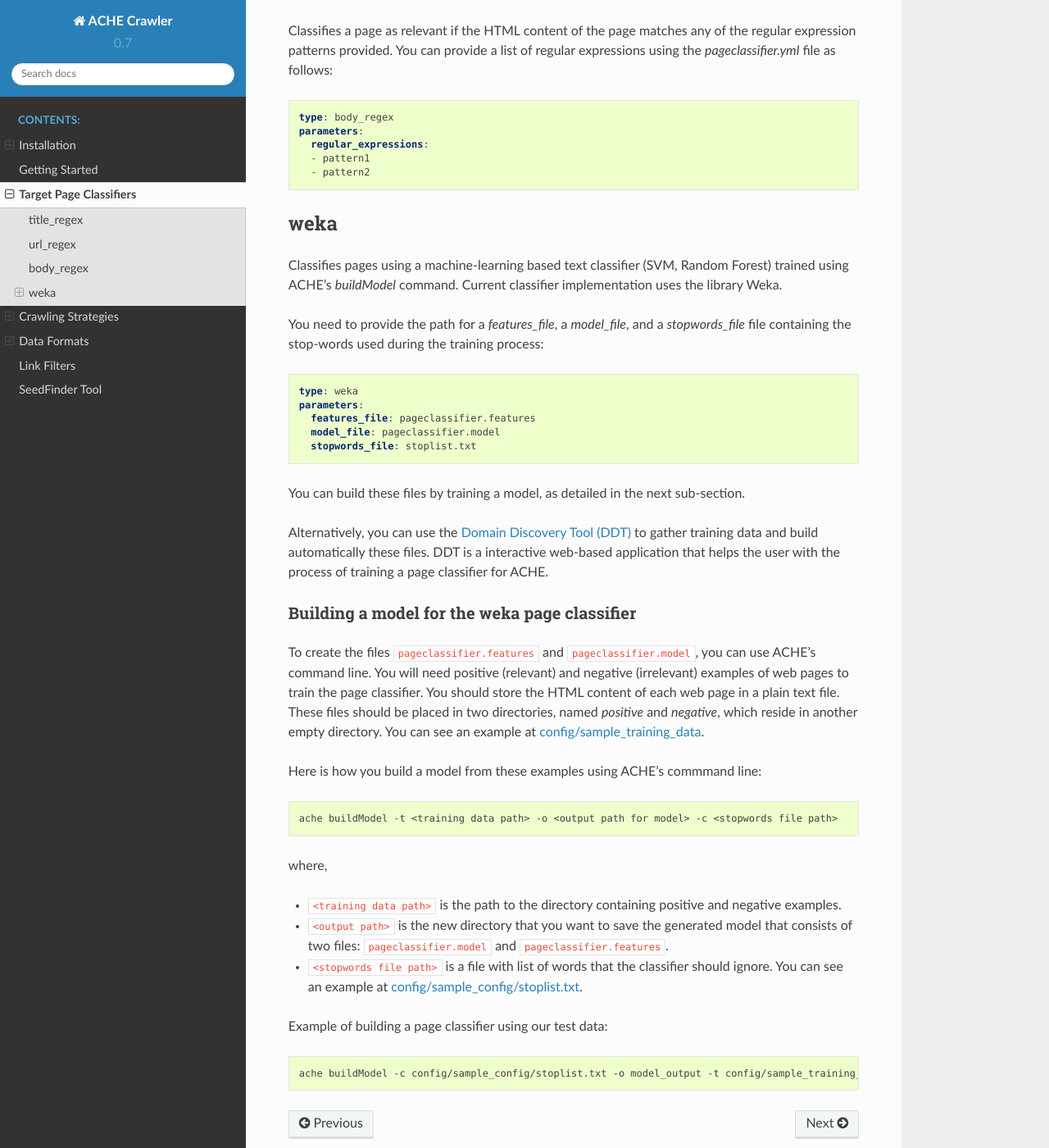
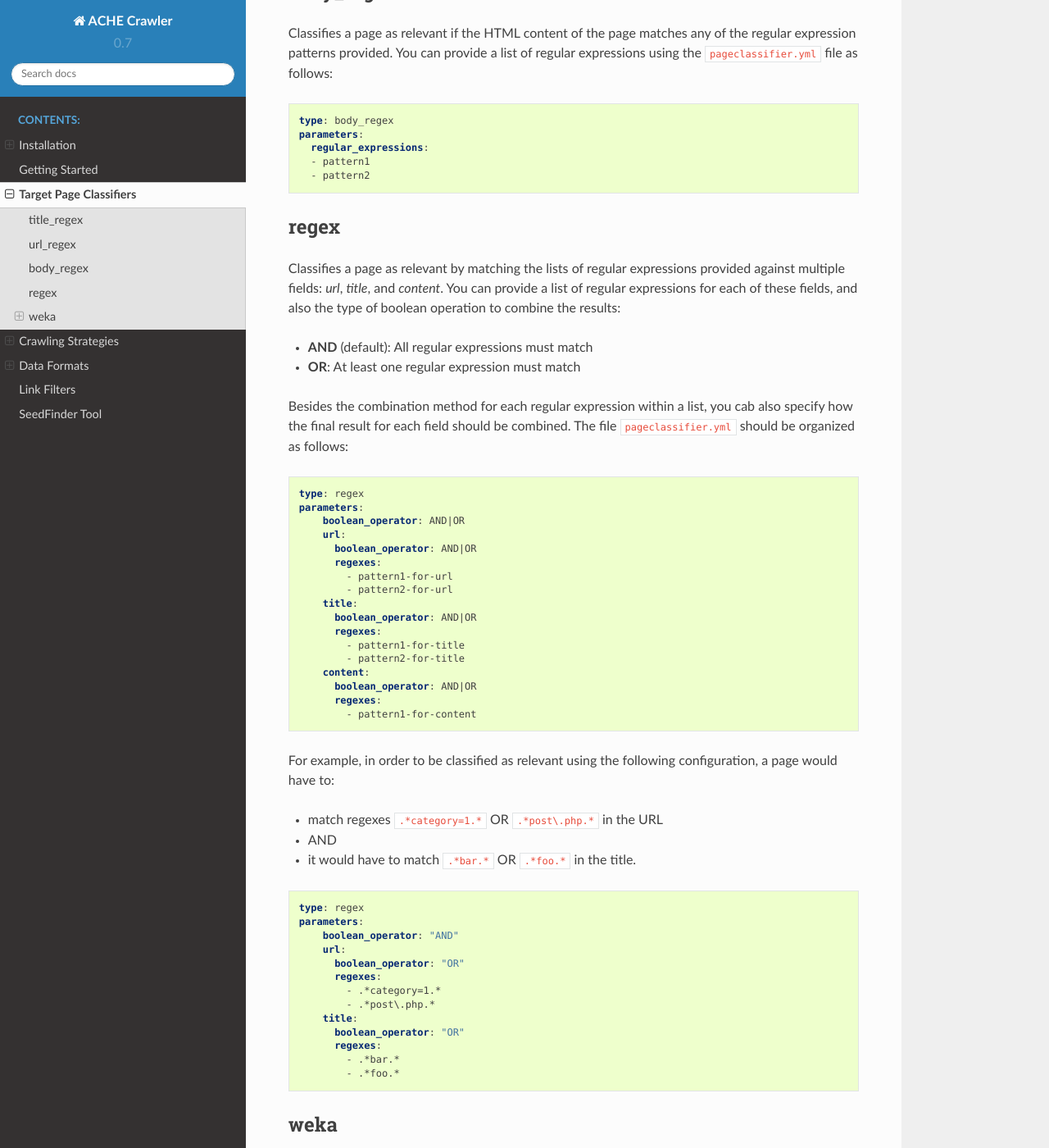
Before and after one commit to VIDA-NYU/ache, a Sphinx documentation site: the page built from docs/page-classifiers.rst, in a window 1280 px wide and 1400 px high, scrolled down 858 px. Shown: the whole window at 82% size. Built offline with Sphinx 7.4.7 and the Read the Docs theme 2.0.0, drawn with Linux system fonts in a browser that asks for light colours.

Commit message:
Added regex-based classifier for multiple fields (issue #69)

```diff
--- a/docs/page-classifiers.rst
+++ b/docs/page-classifiers.rst
@@ -4,7 +4,7 @@ Target Page Classifiers
 .. highlight :: yaml
 
 ACHE uses target page classifiers to distinguish between relevant and irrelevant pages.
-To configure a page classifier, you will need to create a new folder containing a file named `pageclassifier.yml` specifying the type of classifier that should be used.
+To configure a page classifier, you will need to create a new folder containing a file named  ``pageclassifier.yml`` specifying the type of classifier that should be used.
 ACHE contains several `page classifier implementations <https://github.com/ViDA-NYU/ache/tree/master/src/main/java/focusedCrawler/target/classifier>`_ available.
 The following subsections describe how to configure them.
 
@@ -12,7 +12,7 @@ title_regex
 -----------
 
 Classifies a page as relevant if the HTML tag `title` matches a given pattern defined by a provided regular expression.
-You can provide this regular expression using the `pageclassifier.yml` file. Pages that match this expression are considered relevant. For example::
+You can provide this regular expression using the  ``pageclassifier.yml`` file. Pages that match this expression are considered relevant. For example::
 
   type: title_regex
   parameters:
@@ -23,7 +23,7 @@ url_regex
 -----------
 
 Classifies a page as relevant if the **URL** of the page matches any of the regular expression patterns provided.
-You can provide a list of regular expressions using the `pageclassifier.yml` file as follows::
+You can provide a list of regular expressions using the  ``pageclassifier.yml`` file as follows::
 
   type: url_regex
   parameters:
@@ -38,13 +38,71 @@ body_regex
 -----------
 
 Classifies a page as relevant if the HTML content of the page matches any of the regular expression patterns provided.
-You can provide a list of regular expressions using the `pageclassifier.yml` file as follows::
+You can provide a list of regular expressions using the  ``pageclassifier.yml`` file as follows::
 
   type: body_regex
   parameters:
     regular_expressions:
     - pattern1
     - pattern2
+
+regex
+-----------
+
+Classifies a page as relevant by matching the lists of regular expressions
+provided against multiple fields: `url`, `title`, and `content`.
+You can provide a list of regular expressions for each of these fields,
+and also the type of boolean operation to combine the results:
+
+* **AND** (default): All regular expressions must match
+* **OR**: At least one regular expression must match
+
+Besides the combination method for each regular expression within a list,
+you cab also specify how the final result for each field should be combined.
+The file  ``pageclassifier.yml`` should be organized as follows:
+
+.. code-block:: yaml
+
+  type: regex
+  parameters:
+      boolean_operator: AND|OR
+      url:
+        boolean_operator: AND|OR
+        regexes:
+          - pattern1-for-url
+          - pattern2-for-url
+      title:
+        boolean_operator: AND|OR
+        regexes:
+          - pattern1-for-title
+          - pattern2-for-title
+      content:
+        boolean_operator: AND|OR
+        regexes:
+          - pattern1-for-content
+
+For example, in order to be classified as relevant using the following
+configuration, a page would have to:
+
+* match regexes ``.*category=1.*`` OR ``.*post\.php.*`` in the URL
+* AND
+* it would have to match ``.*bar.*`` OR ``.*foo.*`` in the title.
+
+.. code-block:: yaml
+
+  type: regex
+  parameters:
+      boolean_operator: "AND"
+      url:
+        boolean_operator: "OR"
+        regexes:
+          - .*category=1.*
+          - .*post\.php.*
+      title:
+        boolean_operator: "OR"
+        regexes:
+          - .*bar.*
+          - .*foo.*
 
 weka
 -----------
```
Also changed, not shown: 6 other files.
